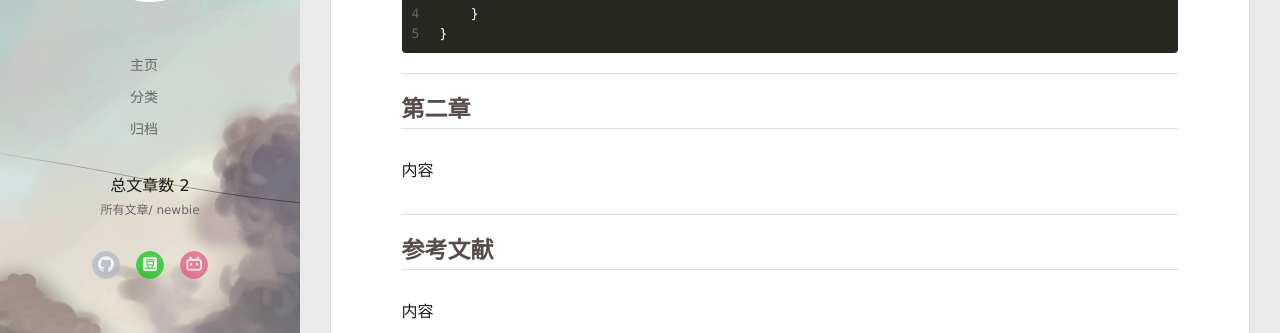
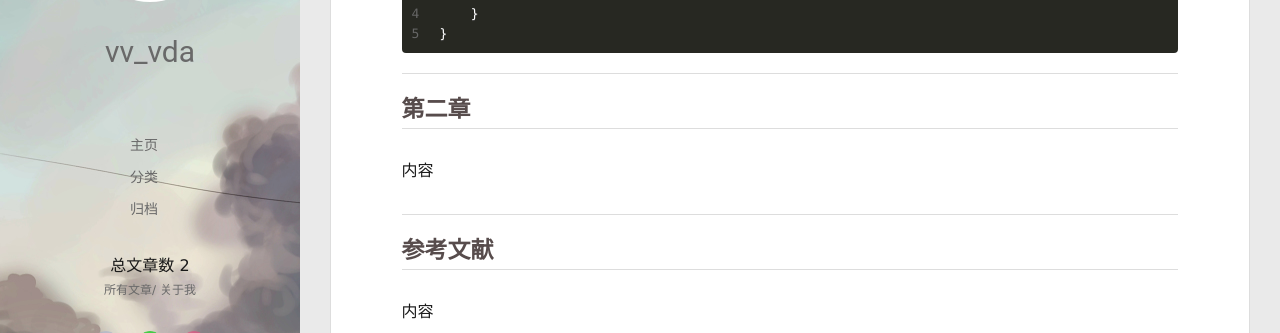
Before and after one commit to DnoAgain/DnoAgain.github.io, a plain HTML site: page index.html in a window 1280 px wide. Shown: the part 238-571 px from the top of the page. Drawn offline with Linux system fonts and the light colour scheme.

Commit message:
Site updated: 2022-03-22 20:04:02

```diff
--- a/index.html
+++ b/index.html
@@ -13,7 +13,7 @@
 <meta property="og:url" content="http://example.com/index.html">
 <meta property="og:site_name" content="Hexo">
 <meta property="og:locale" content="zh_CN">
-<meta property="article:author" content="vv_vda">
+<meta property="article:author" content="必寡信">
 <meta name="twitter:card" content="summary">
 
     <link rel="alternative" href="/atom.xml" title="Hexo" type="application/atom+xml">
@@ -46,7 +46,7 @@
 			<img src="/img/avatar.jpg" class="js-avatar">
 		</a>
 		<hgroup>
-		  <h1 class="header-author"><a href="/"></a></h1>
+		  <h1 class="header-author"><a href="/">vv_vda</a></h1>
 		</hgroup>
 
 
@@ -73,7 +73,7 @@
 
 
 
-    			<a q-on="click: openSlider(e, 'aboutme')" href="javascript:void(0)">newbie</a>
+    			<a q-on="click: openSlider(e, 'aboutme')" href="javascript:void(0)">关于我</a>
 
 
 		</nav>
@@ -105,7 +105,7 @@
 				<img src="/img/avatar.jpg" class="js-avatar">
 			</div>
 			<hgroup>
-			  <h1 class="header-author js-header-author"></h1>
+			  <h1 class="header-author js-header-author">vv_vda</h1>
 			</hgroup>
 
 
@@ -343,7 +343,7 @@
   <div class="outer">
     <div id="footer-info">
     	<div class="footer-left">
-    		&copy; 2022 vv_vda
+    		&copy; 2022 必寡信
     	</div>
       	<div class="footer-right">
       		<a href="http://hexo.io/" target="_blank">Hexo</a>  Theme <a href="https://github.com/litten/hexo-theme-yilia" target="_blank">Yilia</a> by Litten
@@ -401,7 +401,7 @@ return o(i(t),arguments.length<2?void 0:u(arguments[1]))}})},function(t,n,r){var
 
 
 
-      <li style="width: 50%" q-on="click: openSlider(e, 'aboutme')"><a href="javascript:void(0)" q-class="active:aboutme">newbie</a></li>
+      <li style="width: 50%" q-on="click: openSlider(e, 'aboutme')"><a href="javascript:void(0)" q-class="active:aboutme">关于我</a></li>
 
 
     </ul>
@@ -477,6 +477,8 @@ return o(i(t),arguments.length<2?void 0:u(arguments[1]))}})},function(t,n,r){var
 
     	<section class="tools-section tools-section-me" q-show="aboutme">
 
+  	  		<div class="aboutme-wrap" id="js-aboutme">一只菜鸡</div>
+
     	</section>
 
   </div>
```
Also changed, not shown: 2022/03/20/hello-world/index.html (+8 -6 lines), 2022/03/20/第一篇/index.html (+8 -6 lines), archives/2022/03/index.html (+8 -6 lines), archives/2022/index.html (+8 -6 lines), archives/index.html (+8 -6 lines), categories/index.html (+8 -6 lines), categories/前端，HTML/index.html (+8 -6 lines), tags/HTML/index.html (+8 -6 lines), tags/前端/index.html (+8 -6 lines), img/favicon.ico.
